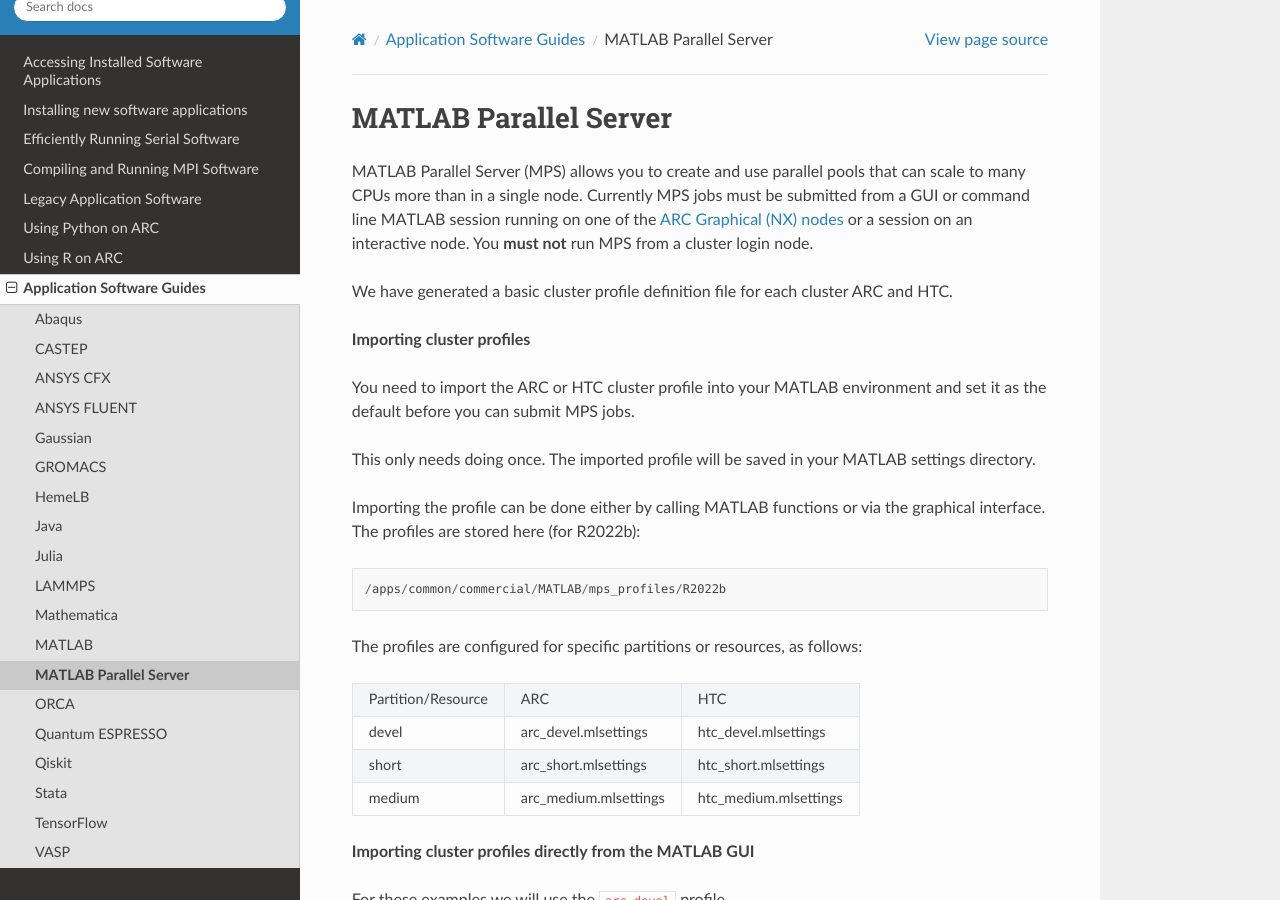
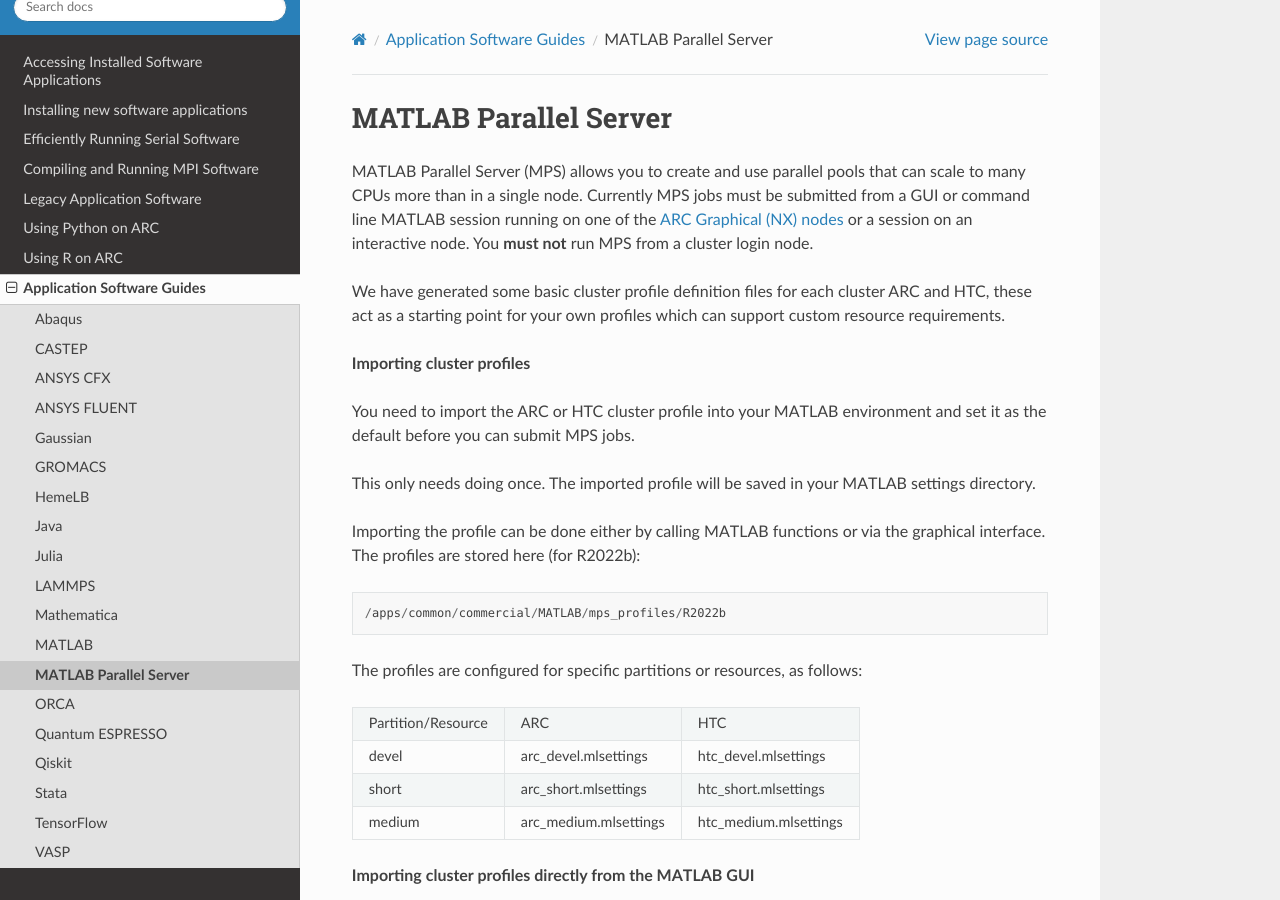
Before and after one commit to oxford-arc/arc-software-guide, a Sphinx documentation site: the page built from docs/source/apps/arc_matlab_mps.rst, in a window 1280 px wide and 900 px high. Built offline with Sphinx 7.4.7 and the Read the Docs theme 2.0.0, drawn with Linux system fonts in a browser that asks for light colours.

Commit message:
Update arc_matlab_mps.rst

```diff
--- a/docs/source/apps/arc_matlab_mps.rst
+++ b/docs/source/apps/arc_matlab_mps.rst
@@ -5,7 +5,8 @@
 from a GUI or command line MATLAB session running on one of the  `ARC Graphical (NX) nodes <https://arc-user-guide.readthedocs.io/en/latest/connecting-to-arc.html#accessing-the-graphical-nodes-via-a-web-browser>`_ or a session on an interactive node. You **must not** run MPS from a cluster
 login node.
 
-We have generated a basic cluster profile definition file for each cluster ARC and HTC.
+We have generated some basic cluster profile definition files for each cluster ARC and HTC, these act as a starting point for your own profiles which can support
+custom resource requirements.
 
 **Importing cluster profiles**
 
```
